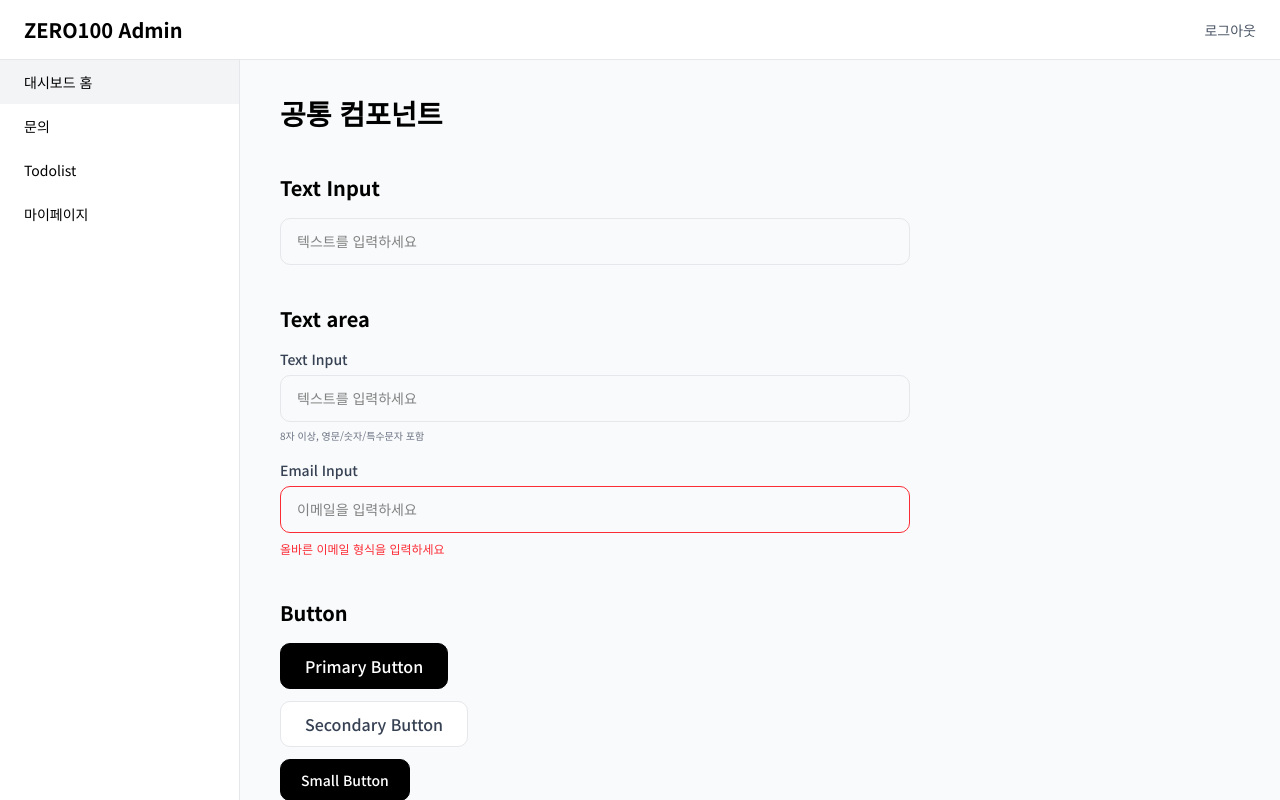
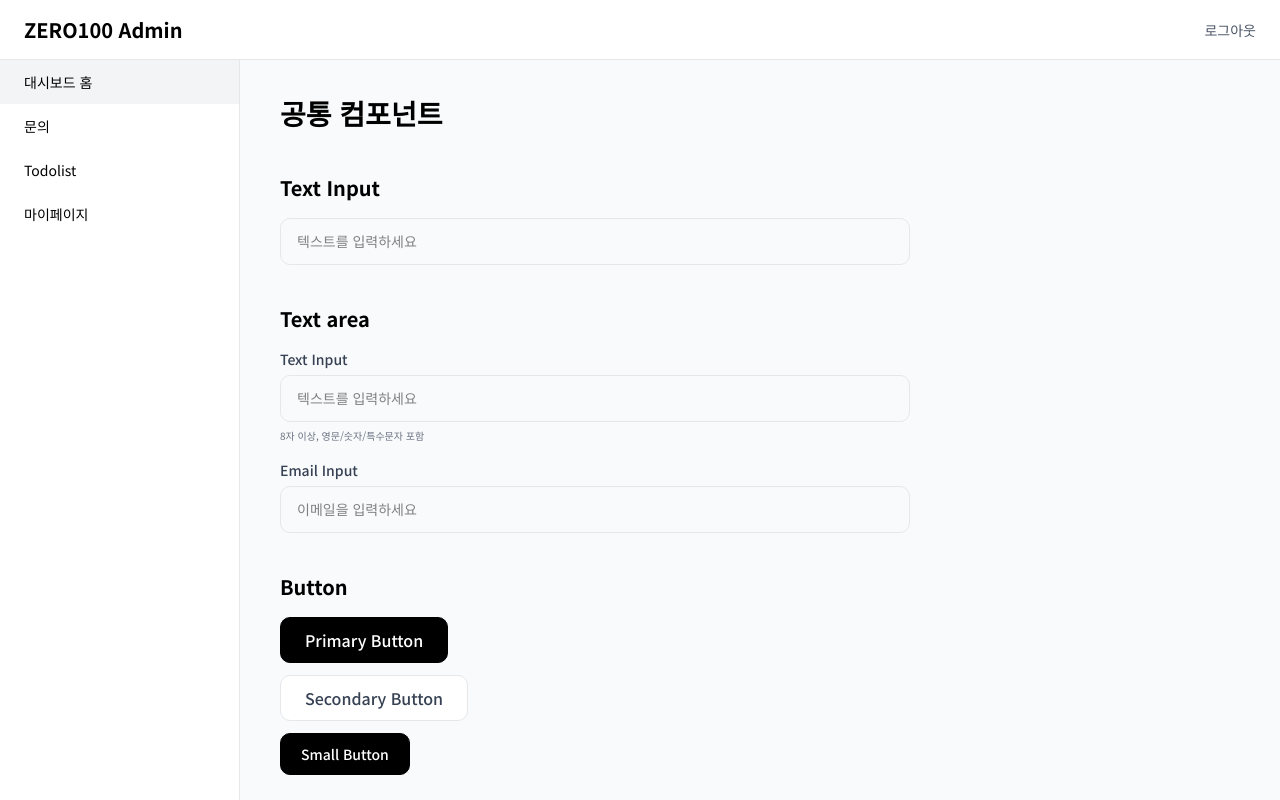
Before and after one commit to Leets-Official/8th-FE-Zero100, a React (Vite) app: page /dashboard in a window 1280 px wide. Shown: the top 800 px of the page. Built offline with nearby package versions, Linux system fonts and the light colour scheme.

Commit message:
refactor: 이메일 입력 오류를 입력창에서 벗어날 때 검사하도록 변경

```diff
--- a/src/pages/dashboard/DashboardHomePage.jsx
+++ b/src/pages/dashboard/DashboardHomePage.jsx
@@ -22,11 +22,19 @@ function ComponentSection({ title, children }) {
 function DashboardHomePage() {
   const { showToast } = useOutletContext();
   const [email, setEmail] = useState('');
+  const [emailError, setEmailError] = useState('');
   // 모달을 연 버튼을 기억해 두었다가, 모달이 닫히면 그 버튼으로 포커스를 돌려준다.
   const [modalTrigger, setModalTrigger] = useState(null);
 
-  // 시안처럼 처음에는 에러 상태로 보여주고, 올바른 이메일을 입력하면 에러가 사라진다.
-  const emailError = isEmail(email) ? '' : '올바른 이메일 형식을 입력하세요';
+  // 입력 중에는 에러를 지우고, 입력창에서 벗어났을 때 이메일 형식을 검사한다.
+  const handleEmailChange = (event) => {
+    setEmail(event.target.value);
+    setEmailError('');
+  };
+
+  const handleEmailBlur = () => {
+    setEmailError(email && !isEmail(email) ? '올바른 이메일 형식을 입력하세요' : '');
+  };
 
   const openModal = () => setModalTrigger(document.activeElement);
 
@@ -55,7 +63,8 @@ function DashboardHomePage() {
           label="Email Input"
           placeholder="이메일을 입력하세요"
           value={email}
-          onChange={(event) => setEmail(event.target.value)}
+          onChange={handleEmailChange}
+          onBlur={handleEmailBlur}
           error={emailError}
         />
       </ComponentSection>
```
